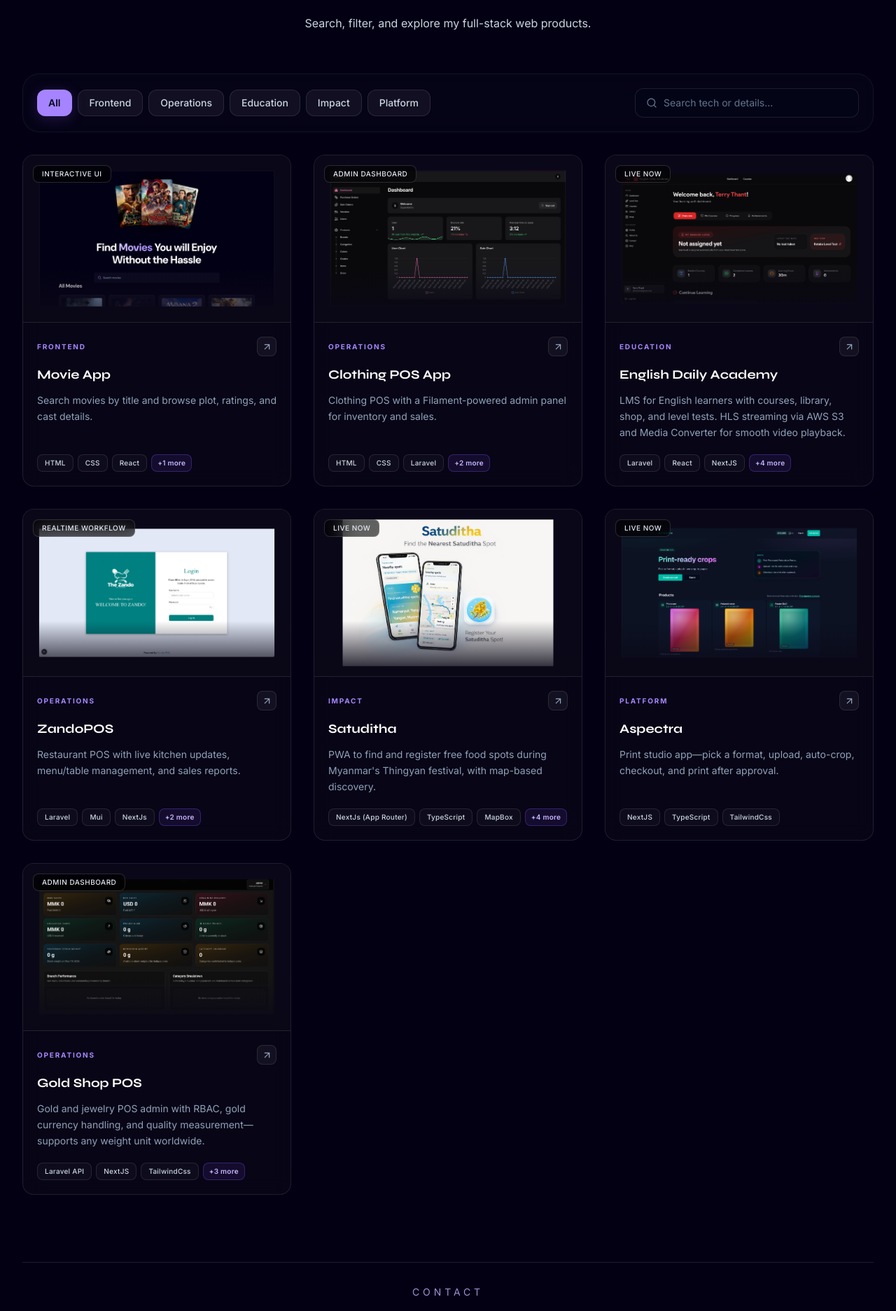
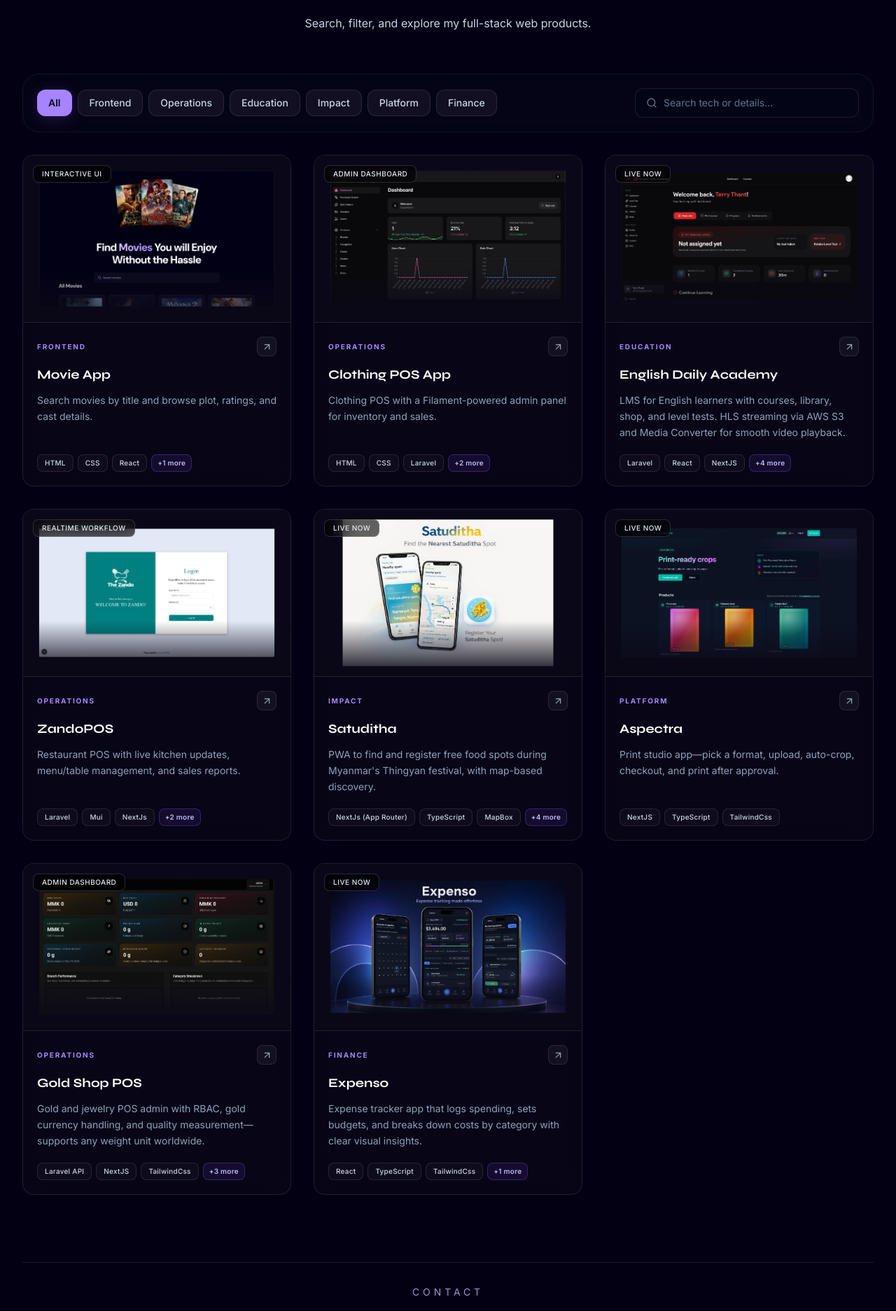
Before and after one commit to KaungPhyoThant/Portfolio, a React (Vite) app: page / in a window 1280 px wide. Shown: the part 3544-5417 px from the top of the page at 70% size. Built offline with nearby package versions, Linux system fonts and the light colour scheme.

Commit message:
feat: add new project expenso showcase

```diff
--- a/src/components/About.jsx
+++ b/src/components/About.jsx
@@ -188,7 +188,7 @@ const HowIWork = () => {
                 initial={{ opacity: 0, x: -12 }}
                 whileInView={{ opacity: 1, x: 0 }}
                 viewport={{ once: true, amount: 0.4 }}
-                transition={{ duration: 0.45, delay: index * 0.1 }}
+                transition={{ duration: 0.6, ease: [0.22, 1, 0.36, 1], delay: index * 0.1 }}
                 className="relative pl-10"
               >
                 <div
@@ -239,7 +239,7 @@ const HowIWork = () => {
                 initial={{ opacity: 0, y: 16 }}
                 whileInView={{ opacity: 1, y: 0 }}
                 viewport={{ once: true, amount: 0.4 }}
-                transition={{ duration: 0.45, delay: index * 0.15 }}
+                transition={{ duration: 0.6, ease: [0.22, 1, 0.36, 1], delay: index * 0.15 }}
                 className="relative px-2 text-center"
               >
                 <div className="mx-auto mb-5 flex w-fit justify-center">
--- a/src/components/NewNav.jsx
+++ b/src/components/NewNav.jsx
@@ -131,7 +131,7 @@ export default function NewNav() {
               initial={{ opacity: 0, y: -10, scale: 0.98 }}
               animate={{ opacity: 1, y: 0, scale: 1 }}
               exit={{ opacity: 0, y: -10, scale: 0.98 }}
-              transition={{ duration: 0.18 }}
+              transition={{ duration: 0.3, ease: [0.22, 1, 0.36, 1] }}
               className="sm:hidden mt-2 rounded-2xl border border-white/[0.08] bg-[#070512]/55 backdrop-blur-2xl p-4 space-y-1 shadow-2xl"
             >
               {sections.map((section) => (
--- a/src/components/ProjectShowcase.jsx
+++ b/src/components/ProjectShowcase.jsx
@@ -10,7 +10,7 @@ import {
 } from "lucide-react";
 import { PROJECTS } from "../constants";
 import SectionHeading from "./SectionHeading";
-import { viewportOnce } from "../utils/motion";
+import { easeOut, viewportOnce } from "../utils/motion";
 
 const categories = ["All", ...new Set(PROJECTS.map((project) => project.category))];
 
@@ -74,7 +74,7 @@ const ProjectShowcase = () => {
         whileInView={{ opacity: 1, y: 0 }}
         initial={{ opacity: 0, y: 20 }}
         viewport={viewportOnce}
-        transition={{ duration: 0.5 }}
+        transition={{ duration: 0.6, ease: easeOut }}
         className="mt-10 p-5 rounded-[24px] border border-white/[0.06] bg-white/[0.01] backdrop-blur-md flex flex-col gap-5 md:flex-row md:items-center md:justify-between sm:mt-14"
       >
         {/* Horizontal Category Tab Pills */}
@@ -118,7 +118,7 @@ const ProjectShowcase = () => {
             whileInView={{ opacity: 1, y: 0 }}
             initial={{ opacity: 0, y: 30 }}
             viewport={viewportOnce}
-            transition={{ duration: 0.45, delay: index * 0.05 }}
+            transition={{ duration: 0.6, ease: easeOut, delay: index * 0.08 }}
             onClick={() => setSelectedProject(project)}
             className="group flex flex-col justify-between overflow-hidden rounded-2xl border border-white/10 bg-[#0a0817]/70 backdrop-blur-md cursor-pointer transition-all duration-200 hover:border-violet-500/40 hover:bg-[#0e0b20]/80 hover:-translate-y-1"
           >
@@ -194,6 +194,7 @@ const ProjectShowcase = () => {
             initial={{ opacity: 0 }}
             animate={{ opacity: 1 }}
             exit={{ opacity: 0 }}
+            transition={{ duration: 0.3, ease: easeOut }}
             onClick={() => setSelectedProject(null)}
             className="fixed inset-0 z-50 flex items-center justify-center p-4 sm:p-6 lg:p-8 bg-black/80 backdrop-blur-xl"
           >
@@ -201,8 +202,8 @@ const ProjectShowcase = () => {
             <motion.div
               initial={{ opacity: 0, scale: 0.95, y: 20 }}
               animate={{ opacity: 1, scale: 1, y: 0 }}
-              exit={{ opacity: 0, scale: 0.95, y: 20 }}
-              transition={{ type: "spring", duration: 0.5, bounce: 0.1 }}
+              exit={{ opacity: 0, scale: 0.96, y: 16 }}
+              transition={{ type: "spring", stiffness: 300, damping: 30, mass: 0.8 }}
               onClick={(e) => e.stopPropagation()}
               className="relative w-full max-w-3xl max-h-[90vh] flex flex-col overflow-hidden rounded-2xl border border-white/10 bg-[#0a0817] shadow-2xl shadow-violet-950/40"
             >
--- a/src/constants/index.js
+++ b/src/constants/index.js
@@ -6,6 +6,7 @@ import project8 from "../assets/projects/project-8.png";
 import project9 from "../assets/projects/project-9.png";
 import project10 from "../assets/projects/project-10.png";
 import project11 from "../assets/projects/project-11.png";
+import project12 from "../assets/projects/project-12.png";
 
 export const TYPEWRITER_PHRASES = [
   "Full Stack Developer",
@@ -194,6 +195,17 @@ export const PROJECTS = [
     technologies: ["Laravel API", "NextJS", "TailwindCss", "ShadCN", "Zustand", "React Query"],
     highlights: ["Role based access control", "Gold currency & quality", "Global measurement units"],
   },
+  {
+    title: "Expenso",
+    image: project12,
+    category: "Finance",
+    status: "Live now",
+    description:
+      "Expense tracker app that logs spending, sets budgets, and breaks down costs by category with clear visual insights.",
+    technologies: ["React", "TypeScript", "TailwindCss", "Recharts"],
+    highlights: ["Budget tracking", "AI Powered Receipt Scanner", "Spending insights"],
+    liveDemo: "https://expenso-patronum.vercel.app"
+  },
 ];
 
 export const CONTACT = {
```
Also changed, not shown: src/assets/projects/project-12.png (added).
